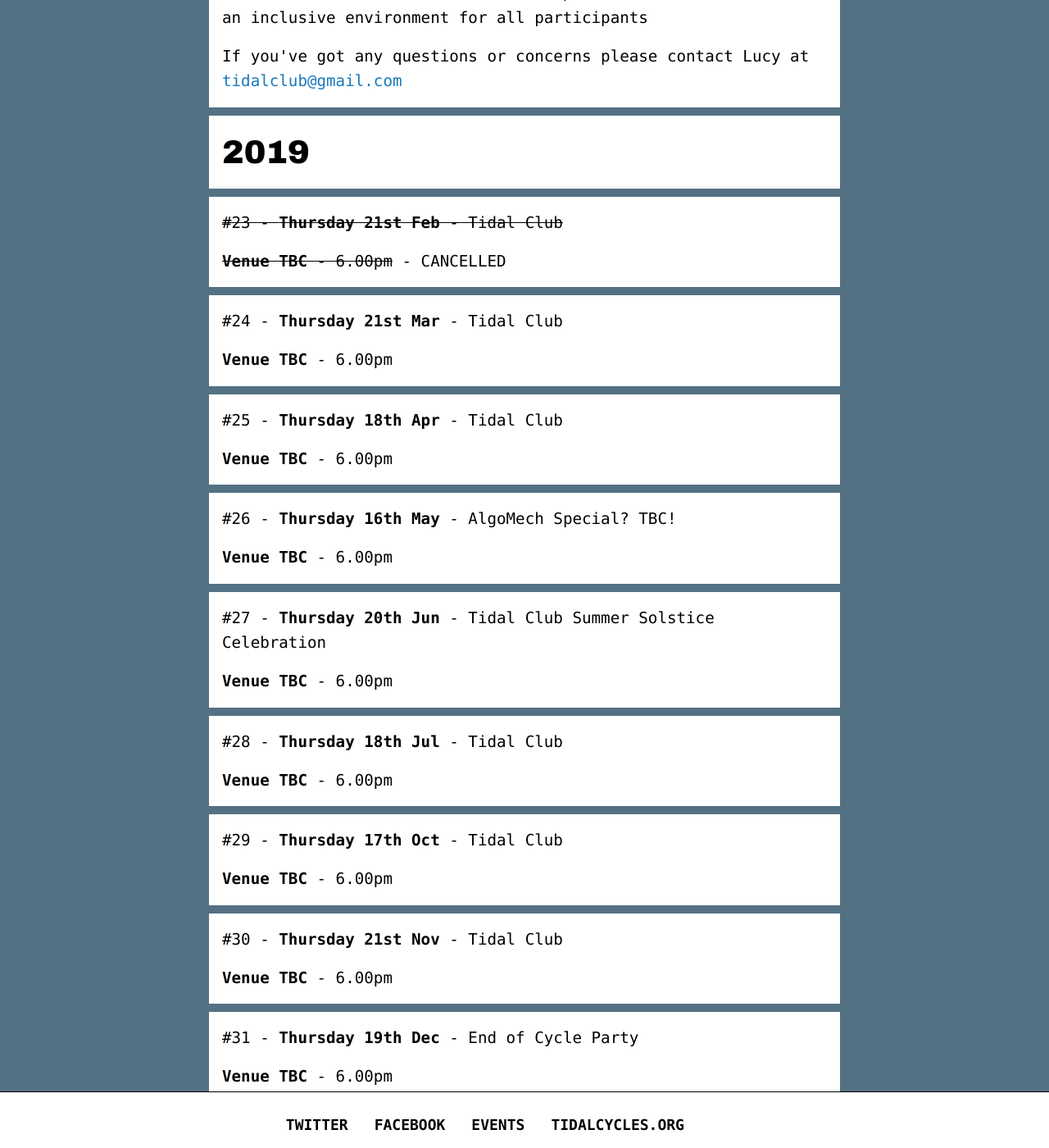
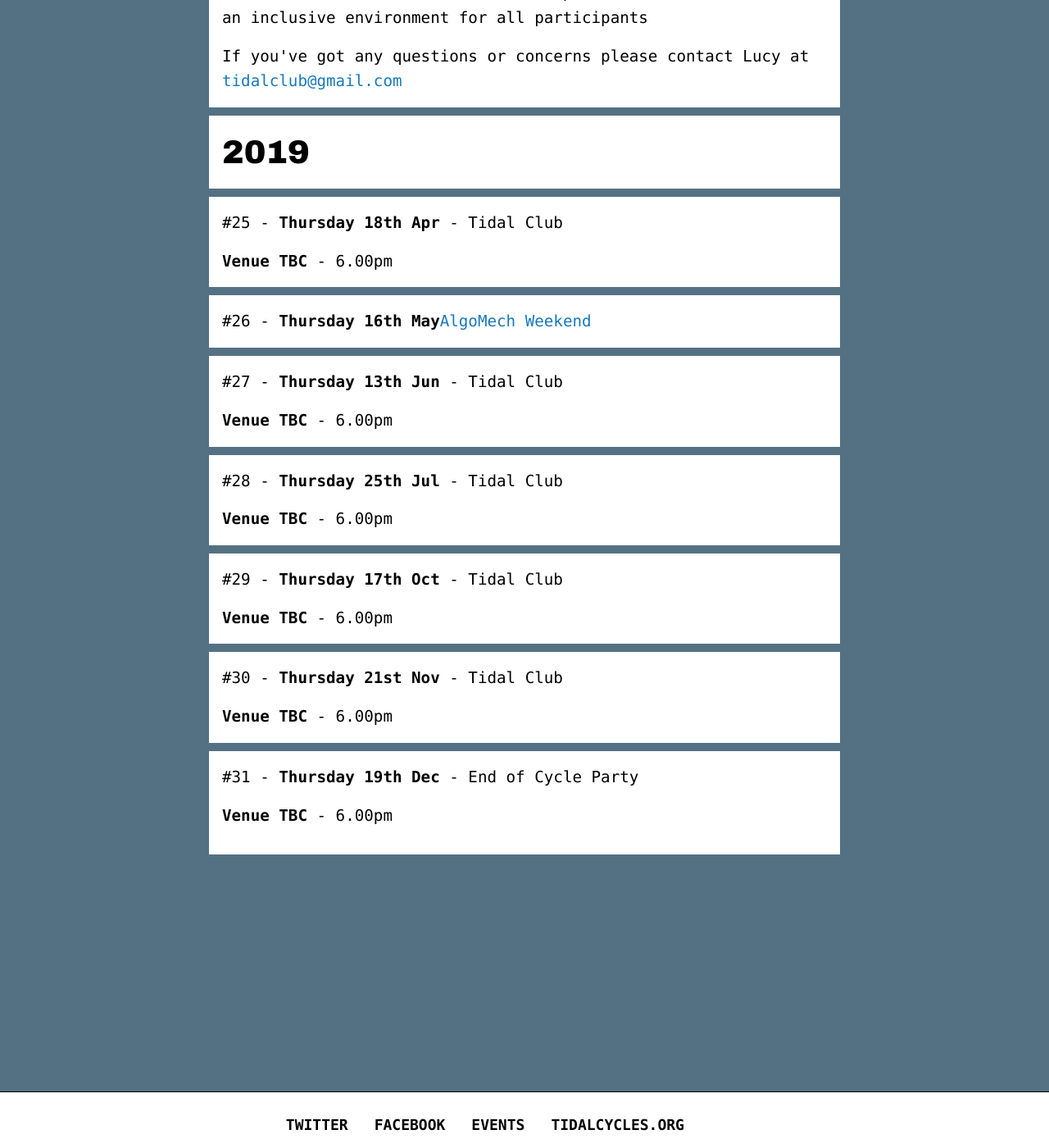
Before and after one commit to tidalclub/tidalclub.github.io, a Jekyll site: the page built from sheffield.html, in a window 1280 px wide and 1400 px high, scrolled down 464 px. Shown: the whole window at 82% size. Built offline with Jekyll 4.4.1, drawn with Linux system fonts in a browser that asks for light colours; nearby versions of some CDN libraries; comment, search, counter and statistics services are not loaded.

Commit message:
Update sheffield.html

```diff
--- a/sheffield.html
+++ b/sheffield.html
@@ -11,30 +11,19 @@
 			<hr>
 			<h1>2019</h1>
 
-
-
-<hr>
-<p><s>#23 - <strong>Thursday 21st Feb</strong> - Tidal Club</p>
-<p><strong>Venue TBC</strong> - 6.00pm</s> - CANCELLED</p>
-
-<hr>
-<p>#24 - <strong>Thursday 21st Mar</strong> - Tidal Club</p>
-<p><strong>Venue TBC</strong> - 6.00pm</p>
-
 <hr>
 <p>#25 - <strong>Thursday 18th Apr</strong> - Tidal Club</p>
 <p><strong>Venue TBC</strong> - 6.00pm</p>
 
 <hr>
-<p>#26 - <strong>Thursday 16th May</strong> - AlgoMech Special? TBC!</p>
+<p>#26 - <strong>Thursday 16th May</strong><a href="https://algomech.com/2019/" target=_blank>AlgoMech Weekend</a></p>
+
+<hr>
+<p>#27 - <strong>Thursday 13th Jun</strong> - Tidal Club</p>
 <p><strong>Venue TBC</strong> - 6.00pm</p>
 
 <hr>
-<p>#27 - <strong>Thursday 20th Jun</strong> - Tidal Club Summer Solstice Celebration</p>
-<p><strong>Venue TBC</strong> - 6.00pm</p>
-
-<hr>
-<p>#28 - <strong>Thursday 18th Jul</strong> - Tidal Club</p>
+<p>#28 - <strong>Thursday 25th Jul</strong> - Tidal Club</p>
 <p><strong>Venue TBC</strong> - 6.00pm</p>
 
 <hr>
```
